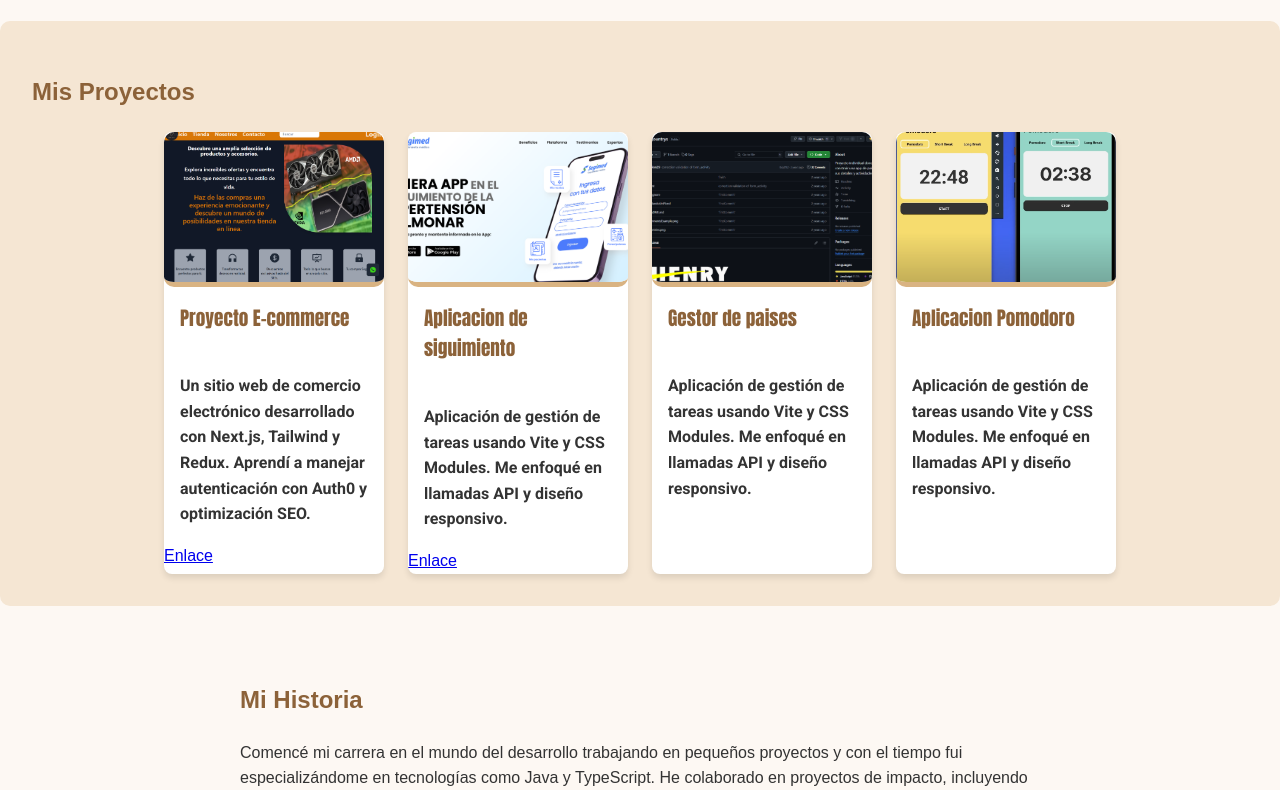
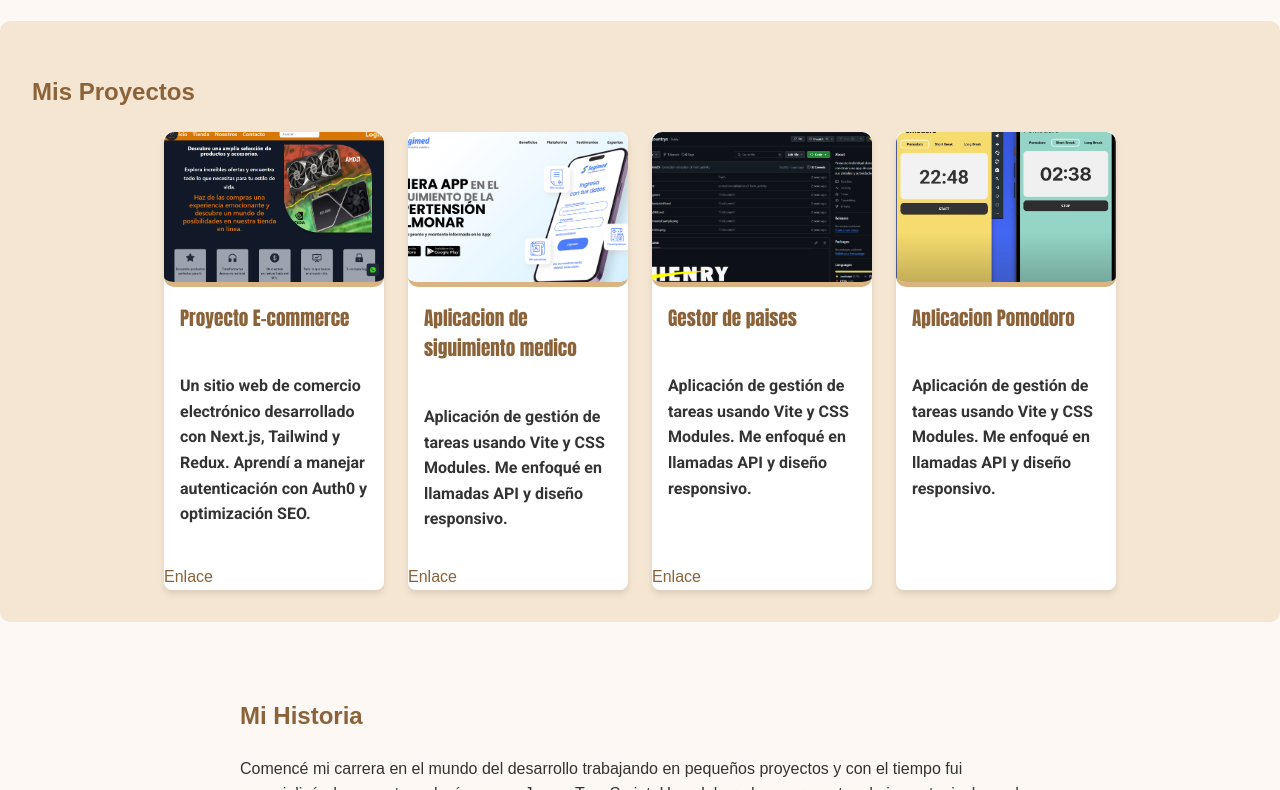
Before and after one commit to gablon29/repoPortfolio, a plain HTML site: page index.html in a window 1280 px wide. Shown: the part 596-1386 px from the top of the page. Drawn offline with Linux system fonts and the light colour scheme.

Commit message:
cambiando la presentacion de los proyectos

```diff
--- a/index.html
+++ b/index.html
@@ -46,12 +46,12 @@
         </div>
         <div class="card">
           <img src="segimed.png" alt="Vista previa del proyecto 2" />
-          <h3>Aplicacion de siguimiento</h3>
+          <h3>Aplicacion de siguimiento medico</h3>
           <p>
             Aplicación de gestión de tareas usando Vite y CSS Modules. Me
             enfoqué en llamadas API y diseño responsivo.
           </p>
-          <a href="https://segimed.com/">Enlace</a>
+          <a href="https://github.com/gablon29/Pi-Countrys">Enlace</a>
         </div>
         <div class="card">
           <img src="countrysPi.png" alt="Vista previa del proyecto 2" />
@@ -60,6 +60,7 @@
             Aplicación de gestión de tareas usando Vite y CSS Modules. Me
             enfoqué en llamadas API y diseño responsivo.
           </p>
+          <a href="">Enlace</a>
         </div>
         <div class="card">
           <img src="pomodoro.png" alt="Vista previa del proyecto 2" />
--- a/styles.css
+++ b/styles.css
@@ -106,7 +106,7 @@ section {
   font-family: "Roboto", monospace;
   font-size: 1rem;
   font-weight: 700;
-  margin: 0.5rem 0 0;
+  margin: 0.5rem 0 1rem;
   white-space: normal; /* Allow wrapping */
   overflow: visible; /* Ensure all text is visible */
   text-overflow: unset; /* Remove ellipsis */
@@ -114,6 +114,15 @@ section {
 
 .card:hover {
   transform: translateY(-10px);
+}
+
+.card a {
+  color: #8c6239;
+  text-decoration: none;
+  padding: 0rem;
+  margin: 0px;
+  transition: background-color 0.3s ease;
+  margin-top: auto; /* Push the link to the bottom */
 }
 
 /* Artículos */
```
